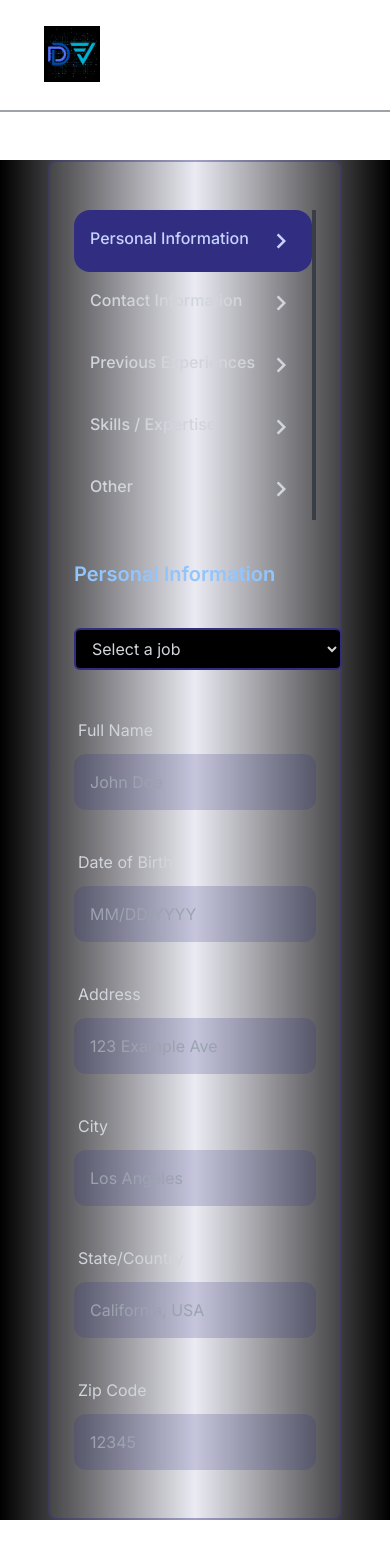
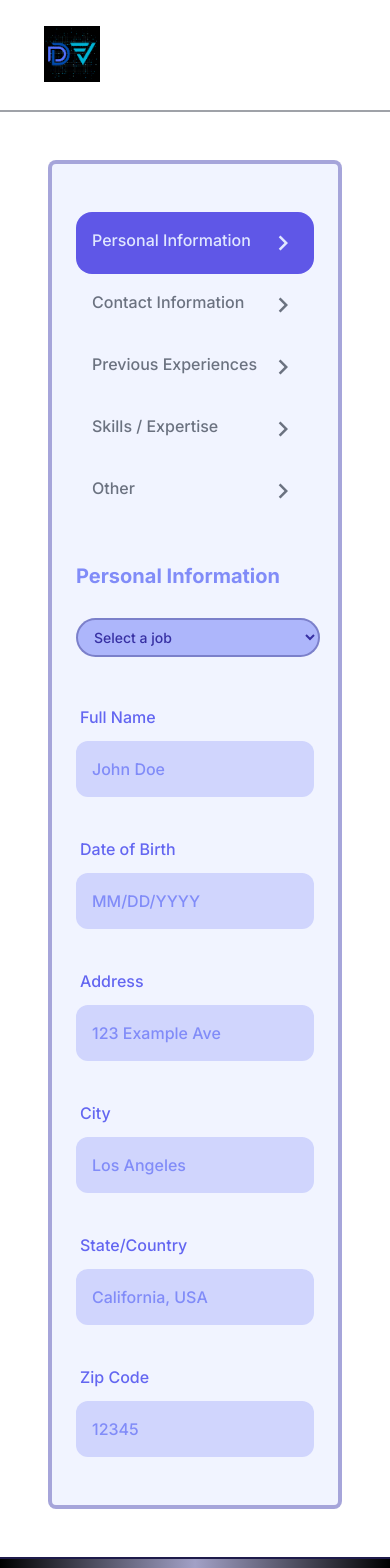
Before and after one commit to carhanc/website-cd, a Next.js app: page /apply in a window 390 px wide. Shown: the top 1568 px of the page. Built offline with nearby package versions, Linux system fonts and the light colour scheme.

Commit message:
almost done with apply

```diff
--- a/src/app/apply/page.js
+++ b/src/app/apply/page.js
@@ -127,22 +127,22 @@ const Apply = () => {
   return (
     <div className=''>
       <Nav />
-      {!submitted && <div className='bg-gradient-to-r from-black via-indigo-900/10 to-black'>
-        <div className='bg-white/5 m-12 px-6 py-12 rounded-lg lg:block border-2 border-indigo-900/40'>
+      {!submitted && <div className='bg-white'>
+        <div className='m-12 px-6 py-12 rounded-lg lg:block border-4 border-indigo-800/40 bg-indigo-200/25'>
 
           <div className='block lg:flex lg:flex-row lg:space-x-5 text-gray-300'>
-            <div className='lg:w-1/4 w-full flex flex-col lg:text-xl font-medium border-r-4 border-gray-900/50 mb-10 lg:mb-0'>
+            <div className='lg:w-1/4 w-full flex flex-col lg:text-xl font-medium lg:border-r-4 lg:border-indigo-700/50 mb-10 lg:mb-0'>
 
               {tabs.map((tab) => (
                 <button
-                  className={`${active === tab.id ? "text-indigo-200 bg-indigo-900" : "text-gray-300"}
-                p-4 hover:bg-gray-600/60 transition ease-linear duration-150 rounded-2xl justify-between flex flex-row lg:mx-5 lg:mr-8 group`}
+                  className={`${active === tab.id ? "text-indigo-100 bg-indigo-600/90" : "text-gray-500"}
+                p-4 hover:bg-gray-400/60 transition ease-linear duration-150 rounded-2xl justify-between flex flex-row lg:mx-5 lg:mr-8 group`}
                   onClick={() => setActive(tab.id)}
                 >
                   <span>
                     {tab.name}
                   </span>
-                  <span className='flex items-center text-[30px] hover:translate-x-3 group-hover:translate-x-1 transition ease-linear duration-100'>
+                  <span className='flex items-center text-[30px] group-hover:translate-x-2 transition ease-linear duration-100'>
                     <MdKeyboardArrowRight />
                   </span>
                 </button>
@@ -153,11 +153,11 @@ const Apply = () => {
             {/* Personal Information */}
 
             <div className={`${active === 1 ? "block" : "hidden"} lg:w-4/5 w-full lg:pl-10`}>
-              <span className='text-xl lg:text-3xl font-semibold text-blue-300'>
+              <span className='text-xl lg:text-3xl font-bold text-indigo-400'>
                 Personal Information
               </span>
               <select
-                className='bg-black py-2 px-3 rounded-md text-md lg:text-xl border-2 border-indigo-900 lg:mt-0 mt-10 ml-0 lg:ml-5'
+                className='bg-indigo-400/60 py-2 px-3 text-indigo-800 rounded-full text-sm font-medium lg:text-xl border-2 border-indigo-900/40 lg:mt-0 mt-7 ml-0 lg:ml-5'
                 onChange={(e) => setJob(e.target.value)}
                 defaultValue=""
               >
@@ -166,36 +166,36 @@ const Apply = () => {
                   <option key={index} value={job.title}>{job.title}</option>
                 ))}
               </select>
-              <div className='grid grid-cols-1 lg:grid-cols-2 text-white lg:mr-32 lg:p-7 pt-12'>
+              <div className='grid grid-cols-1 lg:grid-cols-2 lg:mr-32 lg:p-7 pt-12'>
 
-                <div className='text-gray-300 text-md lg:text-lg flex flex-col lg:mr-10'>
+                <div className='text-indigo-500 font-medium text-md lg:text-lg flex flex-col lg:mr-10'>
                   <span className='ml-1'>Full Name</span>
-                  <input value={name} placeholder='John Doe' onChange={(e) => setName(e.target.value)} className='p-4 text-md lg:text-lg rounded-xl bg-indigo-900/20 mt-3 outline-none text-gray-100' />
+                  <input value={name} placeholder='John Doe' onChange={(e) => setName(e.target.value)} className='p-4 text-md lg:text-lg rounded-xl bg-indigo-400/30 placeholder:text-indigo-400 mt-3 outline-none text-gray-100' />
                 </div>
 
-                <div className='text-gray-300 text-md lg:text-lg flex mt-10 lg:mt-0 flex-col'>
+                <div className='text-indigo-500 font-medium text-md lg:text-lg flex mt-10 lg:mt-0 flex-col'>
                   <span className='ml-1'>Date of Birth</span>
-                  <input value={dob} placeholder='MM/DD/YYYY' onChange={(e) => setDob(e.target.value)} className='p-4 text-md lg:text-lg rounded-xl bg-indigo-900/20 mt-3 outline-none text-gray-100' />
+                  <input value={dob} placeholder='MM/DD/YYYY' onChange={(e) => setDob(e.target.value)} className='p-4 text-md lg:text-lg rounded-xl bg-indigo-400/30 placeholder:text-indigo-400 mt-3 outline-none text-gray-100' />
                 </div>
 
-                <div className='text-gray-300 text-md lg:text-lg flex flex-col mt-10 lg:mr-10'>
+                <div className='text-indigo-500 font-medium text-md lg:text-lg flex flex-col mt-10 lg:mr-10'>
                   <span className='ml-1'>Address</span>
-                  <input value={address} placeholder='123 Example Ave' onChange={(e) => setAddress(e.target.value)} className='p-4 text-md lg:text-lg rounded-xl bg-indigo-900/20 mt-3 outline-none text-gray-100' />
+                  <input value={address} placeholder='123 Example Ave' onChange={(e) => setAddress(e.target.value)} className='p-4 text-md lg:text-lg rounded-xl bg-indigo-400/30 placeholder:text-indigo-400 mt-3 outline-none text-gray-100' />
                 </div>
 
-                <div className='text-gray-300 text-md lg:text-lg flex flex-col mt-10'>
+                <div className='text-indigo-500 font-medium text-md lg:text-lg flex flex-col mt-10'>
                   <span className='ml-1'>City</span>
-                  <input value={city} placeholder='Los Angeles' onChange={(e) => setCity(e.target.value)} className='p-4 text-md lg:text-lg rounded-xl bg-indigo-900/20 mt-3 outline-none text-gray-100' />
+                  <input value={city} placeholder='Los Angeles' onChange={(e) => setCity(e.target.value)} className='p-4 text-md lg:text-lg rounded-xl bg-indigo-400/30 placeholder:text-indigo-400 mt-3 outline-none text-gray-100' />
                 </div>
 
-                <div className='text-gray-300 text-md lg:text-lg flex flex-col mt-10 lg:mr-10'>
+                <div className='text-indigo-500 font-medium text-md lg:text-lg flex flex-col mt-10 lg:mr-10'>
                   <span className='ml-1'>State/Country</span>
-                  <input value={state} placeholder='California, USA' onChange={(e) => setState(e.target.value)} className='p-4 text-md lg:text-lg rounded-xl bg-indigo-900/20 mt-3 outline-none text-gray-100' />
+                  <input value={state} placeholder='California, USA' onChange={(e) => setState(e.target.value)} className='p-4 text-md lg:text-lg rounded-xl bg-indigo-400/30 placeholder:text-indigo-400 mt-3 outline-none text-gray-100' />
                 </div>
 
-                <div className='text-gray-300 text-md lg:text-lg flex flex-col mt-10'>
+                <div className='text-indigo-500 font-medium text-md lg:text-lg flex flex-col mt-10'>
                   <span className='ml-1'>Zip Code</span>
-                  <input value={zip} placeholder='12345' onChange={(e) => setZip(e.target.value)} className='p-4 text-md lg:text-lg rounded-xl bg-indigo-900/20 mt-3 outline-none text-gray-100' />
+                  <input value={zip} placeholder='12345' onChange={(e) => setZip(e.target.value)} className='p-4 text-md lg:text-lg rounded-xl bg-indigo-400/30 placeholder:text-indigo-400 mt-3 outline-none' />
                 </div>
 
               </div>
@@ -204,29 +204,29 @@ const Apply = () => {
             {/* Contact Information */}
 
             <div className={`${active === 2 ? "block" : "hidden"} lg:w-4/5 lg:pl-10`}>
-              <span className='text-xl lg:text-3xl font-semibold text-blue-300'>
+              <span className='text-xl lg:text-3xl font-bold text-indigo-400'>
                 Contact Information
               </span>
-              <div className='grid grid-cols-1 lg:grid-cols-2 text-white lg:mr-32 lg:p-7 pt-12'>
+              <div className='grid grid-cols-1 lg:grid-cols-2 lg:mr-32 lg:p-7 pt-12 text-gray-300'>
 
-                <div className='text-gray-300 text-md lg:text-lg flex flex-col lg:mr-10'>
+                <div className='text-indigo-500 font-medium text-md lg:text-lg flex flex-col lg:mr-10'>
                   <span className='ml-1'>Email</span>
-                  <input value={email} placeholder='username@email.com' onChange={(e) => setEmail(e.target.value)} className='p-4 text-md lg:text-lg rounded-xl bg-indigo-900/20 mt-3 outline-none text-gray-100' />
+                  <input value={email} placeholder='username@email.com' onChange={(e) => setEmail(e.target.value)} className='p-4 text-md lg:text-lg rounded-xl bg-indigo-400/30 placeholder:text-indigo-400 mt-3 outline-none text-gray-100' />
                 </div>
 
-                <div className='text-gray-300 text-md lg:text-lg flex flex-col mt-10 lg:mt-0'>
+                <div className='text-indigo-500 font-medium text-md lg:text-lg flex flex-col lg:mr-10 mt-10 lg:mt-0'>
                   <span className='ml-1'>Phone Number</span>
-                  <input value={phone} placeholder='123-458-7890' onChange={(e) => setPhone(e.target.value)} className='p-4 text-md lg:text-lg rounded-xl bg-indigo-900/20 mt-3 outline-none text-gray-100' />
+                  <input value={phone} placeholder='123-458-7890' onChange={(e) => setPhone(e.target.value)} className='p-4 text-md lg:text-lg rounded-xl bg-indigo-400/30 placeholder:text-indigo-400 mt-3 outline-none text-gray-100' />
                 </div>
 
-                <div className='text-gray-300 text-md lg:text-lg flex flex-col mt-10 lg:mr-10'>
+                <div className='text-indigo-500 font-medium text-md lg:text-lg flex flex-col mt-10 lg:mr-10'>
                   <span className='ml-1'>Title (opt)</span>
-                  <input value={title} placeholder='Mr., Mrs., etc.' onChange={(e) => setTitle(e.target.value)} className='p-4 text-md lg:text-lg rounded-xl bg-indigo-900/20 mt-3 outline-none text-gray-100' />
+                  <input value={title} placeholder='Mr., Mrs., etc.' onChange={(e) => setTitle(e.target.value)} className='p-4 text-md lg:text-lg rounded-xl bg-indigo-400/30 placeholder:text-indigo-400 mt-3 outline-none text-gray-100' />
                 </div>
 
-                <div className='text-gray-300 text-md lg:text-lg flex flex-col mt-10'>
+                <div className='text-indigo-500 font-medium text-md lg:text-lg flex flex-col lg:mr-10 mt-10'>
                   <span className='ml-1'>Pronouns</span>
-                  <input value={pronoun} placeholder='They/them' onChange={(e) => setPronoun(e.target.value)} className='p-4 text-md lg:text-lg rounded-xl bg-indigo-900/20 mt-3 outline-none text-gray-100' />
+                  <input value={pronoun} placeholder='They/them' onChange={(e) => setPronoun(e.target.value)} className='p-4 text-md lg:text-lg rounded-xl bg-indigo-400/30 placeholder:text-indigo-400 mt-3 outline-none text-gray-100' />
                 </div>
 
               </div>
@@ -235,42 +235,42 @@ const Apply = () => {
             {/* Academic / Work Experience */}
 
             <div className={`${active === 3 ? "block" : "hidden"} lg:w-4/5 lg:pl-10`}>
-              <span className='text-xl lg:text-3xl font-semibold text-blue-300'>
+              <span className='text-xl lg:text-3xl font-bold text-indigo-400'>
                 Previous Experiences
               </span>
-              <div className=' grid text-white lg:mr-32 lg:p-7 pt-12'>
+              <div className='grid lg:mr-32 lg:p-7 pt-12 text-gray-300'>
 
-                <div className='text-gray-300 text-md lg:text-lg flex flex-col lg:mr-10'>
+                <div className='text-indigo-500 font-medium text-md lg:text-lg flex flex-col lg:mr-10'>
                   <span className='ml-1'>List all previous <strong>work</strong> experiences</span>
-                  <textarea value={workExp} placeholder='Company names, years worked, brief role description, etc.' onChange={(e) => setWorkExp(e.target.value)} className='p-4 text-md lg:text-lg rounded-xl bg-indigo-900/20 mt-3 outline-none text-gray-100' />
+                  <textarea value={workExp} placeholder='Company names, years worked, brief role description, etc.' onChange={(e) => setWorkExp(e.target.value)} className='p-4 text-md lg:text-lg rounded-xl bg-indigo-400/30 placeholder:text-indigo-400 mt-3 outline-none text-gray-100' />
                 </div>
 
-                <div className='text-gray-300 text-md lg:text-lg flex flex-col mt-10 lg:mr-10'>
+                <div className='text-indigo-500 font-medium text-md lg:text-lg flex flex-col mt-10 lg:mr-10'>
                   <span className='ml-1'>Why do these experiences qualify you for this position?</span>
-                  <textarea value={workExpQual} placeholder='Short essay about how your experiences have shaped you...' onChange={(e) => setWorkExpQual(e.target.value)} className='p-4 text-md lg:text-lg rounded-xl bg-indigo-900/20 mt-3 outline-none text-gray-100' />
+                  <textarea value={workExpQual} placeholder='Short essay about how your experiences have shaped you...' onChange={(e) => setWorkExpQual(e.target.value)} className='p-4 text-md lg:text-lg rounded-xl bg-indigo-400/30 placeholder:text-indigo-400 mt-3 outline-none text-gray-100' />
                 </div>
 
                 <div className='grid lg:grid-cols-2'>
-                  <div className='text-gray-300 text-md lg:text-lg flex flex-col mt-10 lg:mr-10'>
+                  <div className='text-indigo-500 font-medium text-md lg:text-lg flex flex-col mt-10 lg:mr-10'>
                     <span className='ml-1'>Undergrad Institution / Graduating Year</span>
-                    <input value={undergrad} placeholder='Example University, YYYY' onChange={(e) => setUndergrad(e.target.value)} className='p-4 text-md lg:text-lg rounded-xl bg-indigo-900/20 mt-3 outline-none text-gray-100' />
+                    <input value={undergrad} placeholder='Example University, YYYY' onChange={(e) => setUndergrad(e.target.value)} className='p-4 text-md lg:text-lg rounded-xl bg-indigo-400/30 placeholder:text-indigo-400 mt-3 outline-none text-gray-100' />
                   </div>
 
-                  <div className='text-gray-300 text-md lg:text-lg flex flex-col mt-10 lg:mr-10'>
+                  <div className='text-indigo-500 font-medium text-md lg:text-lg flex flex-col mt-10 lg:mr-10'>
                     <span className='ml-1'>Degree(s) Earned</span>
-                    <input value={undergradDegree} placeholder='Data Science' onChange={(e) => setUndergradDegree(e.target.value)} className='p-4 text-md lg:text-lg rounded-xl bg-indigo-900/20 mt-3 outline-none text-gray-100' />
+                    <input value={undergradDegree} placeholder='Data Science' onChange={(e) => setUndergradDegree(e.target.value)} className='p-4 text-md lg:text-lg rounded-xl bg-indigo-400/30 placeholder:text-indigo-400 mt-3 outline-none text-gray-100' />
                   </div>
                 </div>
 
                 <div className='grid lg:grid-cols-2'>
-                  <div className='text-gray-300 text-md lg:text-lg flex flex-col mt-10 lg:mr-10'>
+                  <div className='text-indigo-500 font-medium text-md lg:text-lg flex flex-col mt-10 lg:mr-10'>
                     <span className='ml-1'>Grad Institution / Graduating Year</span>
-                    <input value={grad} placeholder='Example University, YYYY' onChange={(e) => setGrad(e.target.value)} className='p-4 text-md lg:text-lg rounded-xl bg-indigo-900/20 mt-3 outline-none text-gray-100' />
+                    <input value={grad} placeholder='Example University, YYYY' onChange={(e) => setGrad(e.target.value)} className='p-4 text-md lg:text-lg rounded-xl bg-indigo-400/30 placeholder:text-indigo-400 mt-3 outline-none text-gray-100' />
                   </div>
 
-                  <div className='text-gray-300 text-md lg:text-lg flex flex-col mt-10 lg:mr-10'>
+                  <div className='text-indigo-500 font-medium text-md lg:text-lg flex flex-col mt-10 lg:mr-10'>
                     <span className='ml-1'>Degree(s) Earned</span>
-                    <input value={gradDegree} placeholder='Data Science' onChange={(e) => setGradDegree(e.target.value)} className='p-4 text-md lg:text-lg rounded-xl bg-indigo-900/20 mt-3 outline-none text-gray-100' />
+                    <input value={gradDegree} placeholder='Data Science' onChange={(e) => setGradDegree(e.target.value)} className='p-4 text-md lg:text-lg rounded-xl bg-indigo-400/30 placeholder:text-indigo-400 mt-3 outline-none text-gray-100' />
                   </div>
                 </div>
               </div>
@@ -279,19 +279,19 @@ const Apply = () => {
             {/* Skills & Expertise */}
 
             <div className={`${active === 4 ? "block" : "hidden"} lg:w-4/5 lg:pl-10`}>
-              <span className='text-xl lg:text-3xl font-semibold text-blue-300'>
+              <span className='text-xl lg:text-3xl font-bold text-indigo-400'>
                 Skills & Expertise
               </span>
-              <div className='grid text-white lg:mr-32 lg:p-7 pt-12'>
+              <div className='grid lg:mr-32 lg:p-7 pt-12 text-gray-300'>
 
-                <div className='text-gray-300 text-md lg:text-lg flex flex-col lg:mr-10'>
+                <div className='text-indigo-500 font-medium text-md lg:text-lg flex flex-col lg:mr-10'>
                   <span className='ml-1'>What do you consider to be your top <strong>five</strong> professional skills and why?</span>
-                  <textarea value={skills} placeholder='List top five skills...' onChange={(e) => setSkills(e.target.value)} className='p-4 text-md lg:text-lg rounded-xl bg-indigo-900/20 mt-3 outline-none text-gray-100' />
+                  <textarea value={skills} placeholder='List top five skills...' onChange={(e) => setSkills(e.target.value)} className='p-4 text-md lg:text-lg rounded-xl bg-indigo-400/30 placeholder:text-indigo-400 mt-3 outline-none text-gray-100' />
                 </div>
 
-                <div className='text-gray-300 text-md lg:text-lg flex flex-col mt-10 lg:mr-10'>
+                <div className='text-indigo-500 font-medium text-md lg:text-lg flex flex-col mt-10 lg:mr-10'>
                   <span className='ml-1'>Why do these skills equip you to succeed at DataVoyagers?</span>
-                  <textarea value={skillsQual} placeholder='Elaborate on your unique skillset and why DV specifically can use your skills' onChange={(e) => setSkillsQual(e.target.value)} className='p-4 text-md lg:text-lg rounded-xl bg-indigo-900/20 mt-3 outline-none text-gray-100' />
+                  <textarea value={skillsQual} placeholder='Elaborate on your unique skillset and why DV specifically can use your skills' onChange={(e) => setSkillsQual(e.target.value)} className='p-4 text-md lg:text-lg rounded-xl bg-indigo-400/30 placeholder:text-indigo-400 mt-3 outline-none text-gray-100' />
                 </div>
               </div>
             </div>
@@ -299,28 +299,29 @@ const Apply = () => {
             {/* Other */}
 
             <div className={`${active === 5 ? "block" : "hidden"} lg:w-4/5 lg:pl-10`}>
-              <span className='text-xl lg:text-3xl font-semibold text-blue-300'>
+              <span className='text-xl lg:text-3xl font-bold text-indigo-400'>
                 Other
               </span>
-              <div className='grid text-white lg:mr-32 lg:p-7 pt-12'>
+              <div className='grid lg:mr-32 lg:p-7 pt-12 text-gray-300'>
 
-                <div className='text-gray-300 text-md lg:text-lg flex flex-col lg:mr-10'>
+                <div className='text-indigo-500 font-medium text-md lg:text-lg flex flex-col lg:mr-10'>
                   <span className='ml-1'>Is there anything else you would like us to know about you?</span>
-                  <textarea value={other} placeholder='Why you are the best fit, gaps in your résume, unusual details...' onChange={(e) => setOther(e.target.value)} className='p-4 text-md lg:text-lg rounded-xl bg-indigo-900/20 mt-3 outline-none text-gray-100' />
+                  <textarea value={other} placeholder='Why you are the best fit, gaps in your résume, unusual details...' onChange={(e) => setOther(e.target.value)} className='p-4 text-md lg:text-lg rounded-xl bg-indigo-400/30 placeholder:text-indigo-400 mt-3 outline-none text-gray-100' />
                 </div>
                 <div className='grid lg:grid-cols-2 mt-10'>
-                  <div className='text-gray-300 text-md lg:text-lg flex flex-col lg:mr-10'>
+                  <div className='text-indigo-500 font-medium text-md lg:text-lg flex flex-col lg:mr-10'>
                     <span className='ml-1'>Link to LinkedIn Profile</span>
-                    <input value={linkedin} placeholder='linkedin.com/in/username' onChange={(e) => setLinkedin(e.target.value)} className='p-4 text-md lg:text-lg rounded-xl bg-indigo-900/20 mt-3 outline-none text-gray-100' />
+                    <input value={linkedin} placeholder='linkedin.com/in/username' onChange={(e) => setLinkedin(e.target.value)} className='p-4 text-md lg:text-lg rounded-xl bg-indigo-400/30 placeholder:text-indigo-400 mt-3 outline-none text-gray-100' />
                   </div>
-                  <div className='text-gray-300 text-md lg:text-lg flex flex-col lg:mr-10'>
+                  <div className='text-indigo-500 font-medium text-md lg:text-lg flex flex-col lg:mr-10'>
                     <span className='ml-1'>Link to Résume</span>
-                    <input value={resume} placeholder='www.example.com/resume' onChange={(e) => setResume(e.target.value)} className='p-4 text-md lg:text-lg rounded-xl bg-indigo-900/20 mt-3 outline-none text-gray-100' />
+                    <input value={resume} placeholder='www.example.com/resume' onChange={(e) => setResume(e.target.value)} className='p-4 text-md lg:text-lg rounded-xl bg-indigo-400/30 placeholder:text-indigo-400 mt-3 outline-none text-gray-100' />
                   </div>
                 </div>
                 <span className='flex flex-row gap-4'>
-                  <button className='flex my-auto items-center text-xl border-2 border-indigo-500 rounded-md px-4 py-2 hover:bg-indigo-500 transition ease-linear mt-10'>Save</button>
-                  <button onClick={() => { handleSubmit("edit"); scrollUp(); }} className='flex my-auto items-center text-xl bg-indigo-500 rounded-md px-4 border-2 border-indigo-500 py-2 hover:brightness-75 transition ease-linear mt-10 group'>
+                  <button className='flex my-auto items-center text-xl border-2 border-indigo-500 rounded-md px-4 py-2 hover:bg-indigo-500 transition ease-linear
+                  mt-10 text-gray-500 font-medium hover:text-gray-100'>Save</button>
+                  <button onClick={() => { handleSubmit("edit"); scrollUp(); }} className='flex my-auto items-center text-xl bg-indigo-500 rounded-md px-4 border-2 border-indigo-500 py-2 hover:text-gray-100 hover:brightness-110 transition ease-linear mt-10 group font-medium '>
                     Review
                     <span className="text-md lg:text-2xl group-hover:translate-x-1 transition duration-150 ease-linear">
                       <MdKeyboardArrowRight />
@@ -341,14 +342,14 @@ const Apply = () => {
           <p className='inline text-md text-indigo-300 mt-2'>The DataVoyagers team is eager to read your application. Feel free to email our recruitment team with any updates to your application using the email <p className='inline underline'> files@careers.datavoyagers.com</p>. Excpect to receive an email from our hiring team within 7-14 business days with an interview. We will let you know if we are deciding not to move forward with your application over email. Here is to a new potential voyage 🥂🚀</p>
         </div>}
 
-      {submitted && <div className='lg:bg-gradient-to-r from-black via-indigo-950/40 to-black'>
-        <div className='bg-white/5 lg:m-10 lg:p-10 rounded-lg lg:block lg:border-2 lg:border-indigo-900/40'>
+      {submitted && <div className='bg-white'>
+        <div className='bg-indigo-200/25 lg:m-10 lg:p-10 rounded-lg lg:block lg:border-2 lg:border-indigo-900/40'>
           <div className='text-white'>
-            <h1 className='font-bold text-xl lg:text-2xl mb-12 ml-6 mt-4 inline'>Review Your Application: <h1 className='border-2 border-indigo-500 px-2 rounded-md border-dashed text-xl lg:text-2xl inline text-indigo-500'>{submittedApp.personalInformation.job}</h1></h1>
+            <h1 className='font-extrabold text-xl lg:text-2xl mb-12 ml-6 mt-4 inline text-indigo-500'>Review Your Application: <h1 className='border-2 border-indigo-500/90 px-2 rounded-md border-dashed text-xl lg:text-2xl inline text-indigo-500/90'>{submittedApp.personalInformation.job}</h1></h1>
 
             <div className='lg:ml-2'>
 
-              <h2 className='font-semibold text-xl lg:text-2xl text-blue-400 ml-7 mt-8'>
+              <h2 className='font-semibold text-xl lg:text-2xl text-indigo-400 ml-7 mt-8'>
                 Personal Information
               </h2>
               <div className='space-y-6 grid lg:grid-cols-2 text-white lg:mr-56 p-7 lg:ml-7'>
--- a/src/components/JobCard.js
+++ b/src/components/JobCard.js
@@ -10,10 +10,10 @@ const JobCard = ({ job }) => {
 
   return (
     <button onClick={toggleExpanded} className="text-blue-600 hover:text-blue-800 transition ease-linear duration-150 mt-4 text-left">
-      <div className="bg-white p-4 border-2 border-gray-300 rounded-lg hover:bg-gray-100 transition ease-linear duration-150 shadow-lg shadow-gray-300 m-4 text-indigo-500">
+      <div className="bg-white p-4 border-2 border-gray-300 rounded-lg hover:bg-purple-100 transition ease-linear duration-150 shadow-lg shadow-gray-300 m-4 text-indigo-500">
         <h3 className="text-lg font-semibold">{job.title}</h3>
         <p className="text-sm text-gray-600 font-medium overflow-ellipsis overflow-hidden h-12">{job.desc}</p>
-        <p className="text-sm text-green-500 font-medium">{job.pay}</p>
+        <p className="text-sm text-green-600 font-medium">{job.pay}</p>
 
           <p className="text-sm text-gray-600 font-medium mt-2"><span className='font-bold'>Type:</span> {job.type}</p>
           <p className="text-sm text-gray-600 font-medium mt-1"><span className='font-bold'>Experience:</span> {job.experience}</p>
```
Also changed, not shown: src/app/positions/page.js (+12 -9 lines).
